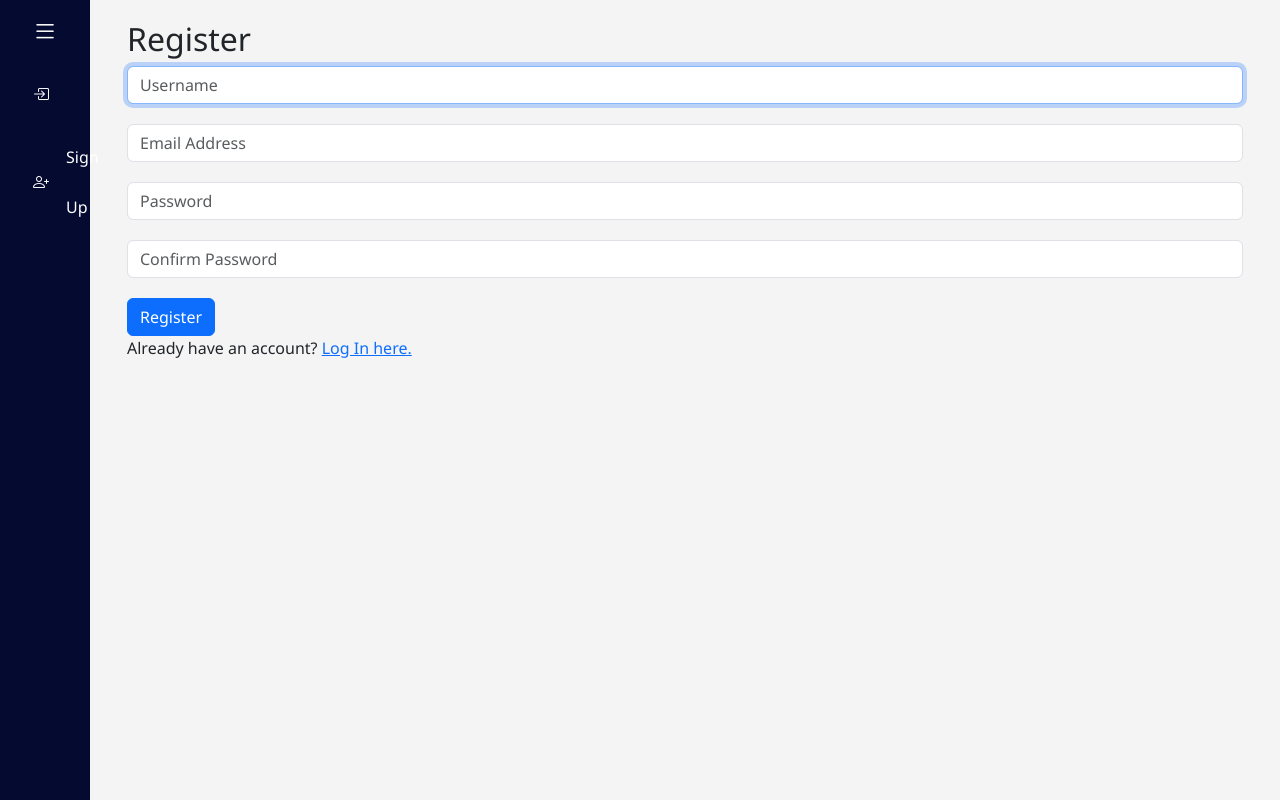
After one commit to sthandiwe3561/Bookkeeping, a Django app: page /register in a window 1280 px wide. The commit adds this page. Run offline with Django 5.2, Linux system fonts and the light colour scheme.

Commit message:
added sinup and login feature

```diff
--- a/bookkeeping/templates/bookkeeping/layout.html
+++ b/bookkeeping/templates/bookkeeping/layout.html
@@ -19,6 +19,7 @@
         <i class="bi bi-list" id="btn"></i>
       </div>
       <ul>
+        {% if user.is_authenticated %}
         <li>
           <a href="#">
           <i class="bi bi-grid-3x3-gap-fill"></i>
@@ -69,6 +70,29 @@
         </a>
         <span class="tool">Audit Mode</span>
       </li>
+         <li>
+          <a href="#">
+        <i class="bi bi-box-arrow-right"></i>
+          <span class="nav-item">Logout</span>
+        </a>
+        <span class="tool">Logout</span>
+      </li>
+      {% else %}
+          <li>
+          <a href="#">
+            <i class="bi bi-box-arrow-in-right"></i>
+          <span class="nav-item">Login</span>
+        </a>
+        <span class="tool">Login</span>
+      </li>
+          <li>
+          <a href="{% url 'register' %}">
+            <i class="bi bi-person-plus"></i> Sign Up
+          <span class="nav-item">SignUp</span>
+        </a>
+        <span class="tool">SignUp/span>
+      </li>
+      {% endif %}
       </ul>
     </div>
     <div class="main-content">
--- /dev/null
+++ b/bookkeeping/templates/bookkeeping/register.html
@@ -0,0 +1,51 @@
+{% extends "bookkeeping/layout.html" %}
+{% block body %}
+<div class="register">
+    <h2>Register</h2>
+
+    {% if message %}
+    <div>{{ message }}</div>
+    {% endif %}
+
+    <form action="{% url 'register' %}" method="post">
+      {% csrf_token %}
+      <div class="form-group">
+        <input
+          class="form-control"
+          autofocus
+          type="text"
+          name="username"
+          placeholder="Username"
+        />
+      </div>
+      <div class="form-group">
+        <input
+          class="form-control"
+          type="email"
+          name="email"
+          placeholder="Email Address"
+        />
+      </div>
+      <div class="form-group">
+        <input
+          class="form-control"
+          type="password"
+          name="password"
+          placeholder="Password"
+        />
+      </div>
+      <div class="form-group">
+        <input
+          class="form-control"
+          type="password"
+          name="confirmation"
+          placeholder="Confirm Password"
+        />
+      </div>
+      <input class="btn btn-primary" type="submit" value="Register" />
+    </form>
+    <div class="form_link">
+      Already have an account? <a href="#">Log In here.</a>
+    </div>
+</div>
+{% endblock %}
--- a/bookkeeping/urls.py
+++ b/bookkeeping/urls.py
@@ -4,6 +4,8 @@ from . import views
 
 urlpatterns = [
     path("", views.dashboard, name="dashboard"),
+    path("register", views.register, name="register"),
+
     path("customer_form", views.customers, name="customer_form"),
     path('customers/', views.customers_view, name='customers'),
     path("customers/edit/<int:post_id>/", views.customers, name="customer_form_edit"),
--- a/bookkeeping/views.py
+++ b/bookkeeping/views.py
@@ -1,13 +1,41 @@
 from django.contrib import messages
 from django.shortcuts import render,redirect,get_object_or_404
+from django.db import IntegrityError
 from rest_framework.decorators import api_view
 from rest_framework.response import Response
 from .serializers import CustomerSerializer
 
-from .models import Customer
+from .models import Customer,User
 
 
 # Create your views here.
+#register
+def register(request):
+    if request.method == "POST":
+        username = request.POST["username"]
+        email = request.POST["email"]
+
+        # Ensure password matches confirmation
+        password = request.POST["password"]
+        confirmation = request.POST["confirmation"]
+        if password != confirmation:
+            return render(request, "bookkeeping/register.html", {
+                "message": "Passwords must match."
+            })
+
+        # Attempt to create new user
+        try:
+            user = User.objects.create_user(username, email, password)
+            user.save()
+        except IntegrityError:
+            return render(request, "bookkeeping/register.html", {
+                "message": "Username already taken."
+            })
+        login(request, user)
+        return redirect("profile")
+    else:
+        return render(request, "bookkeeping/register.html")
+
 #INDEX FUNCTION
 def dashboard(request):
     return render(request, "bookkeeping/dashboard.html")
```
Also changed, not shown: bookkeeping/templates/bookkeeping/login.html (added, +35 -0 lines), db.sqlite3.
